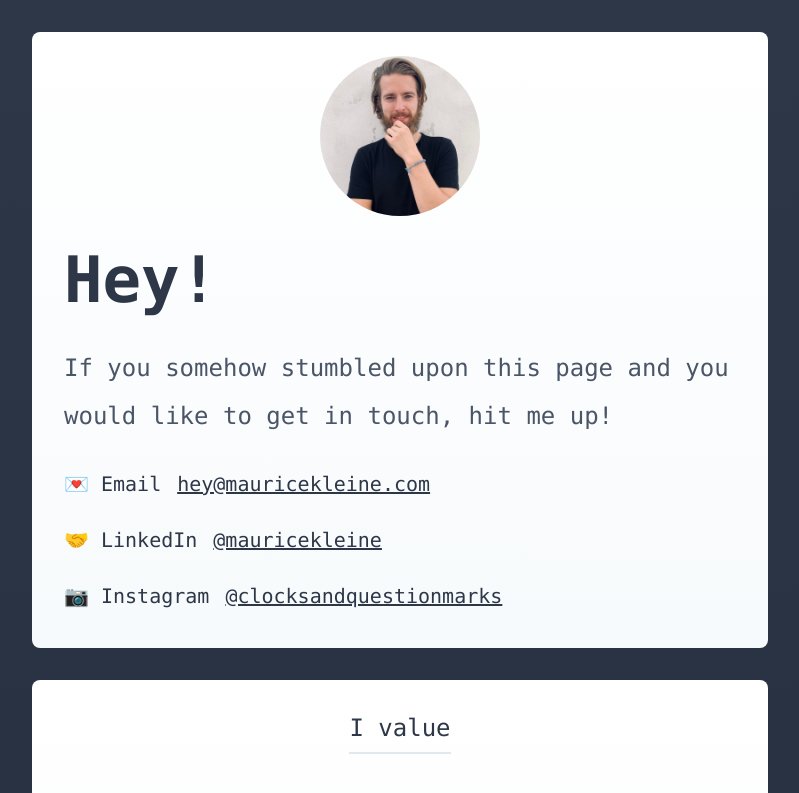
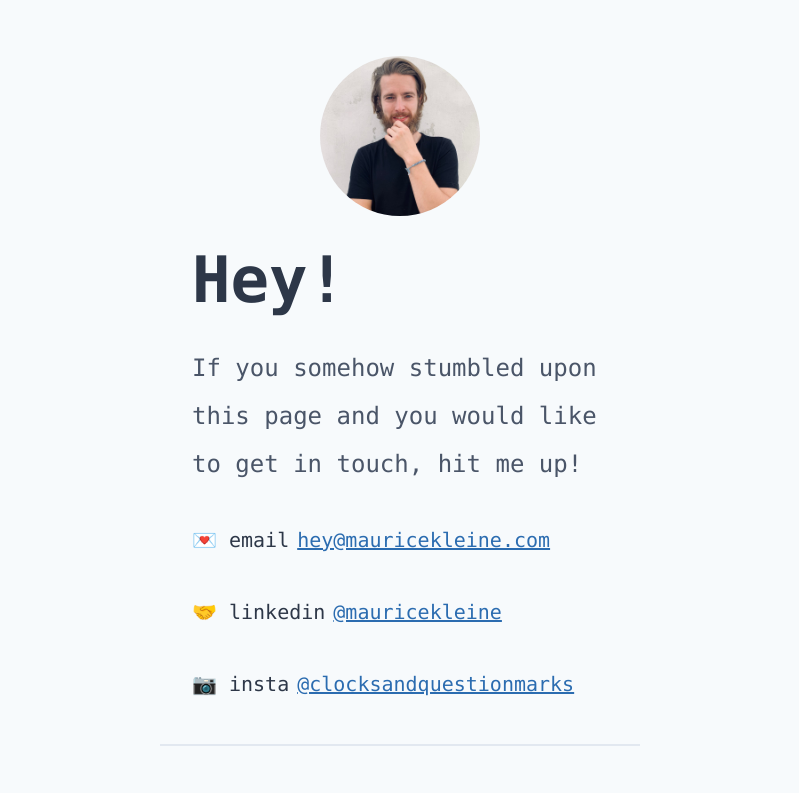
Before and after one commit to mauricekleine/mozza, a Next.js app: page / in a window 1280 px wide. Shown: the top 793 px of the page, without its empty margins (240-1039 px from the left). Built offline with nearby package versions, Linux system fonts and the light colour scheme; a web font is replaced by a local one.

Commit message:
feat: more ui improvements

```diff
--- a/plugins/gradients.js
+++ /dev/null
@@ -1,18 +0,0 @@
-const plugin = require("tailwindcss/plugin");
-
-module.exports = plugin(({ addUtilities, e, theme, variants }) => {
-  const gradients = theme("gradients", {});
-  const gradientVariants = variants("gradients", []);
-
-  const utilities = Object.keys(gradients).map((name) => {
-    const [start, end] = gradients[name];
-
-    return {
-      [`.bg-gradient-${e(name)}`]: {
-        backgroundImage: `linear-gradient(to bottom, ${start}, ${end})`,
-      },
-    };
-  });
-
-  addUtilities(utilities, gradientVariants);
-});
--- a/src/components/link.tsx
+++ b/src/components/link.tsx
@@ -8,7 +8,7 @@ type Props = {
 
 const Link = ({ children, href }: Props) => (
   <a
-    className="block my-2 px-4 py-2 sm:py-0 rounded-lg underline hover:text-gray-600"
+    className="py-4 text-blue-700 underline hover:text-gray-600"
     href={href}
     rel="noopener noreferrer"
     target="_blank"
--- a/src/components/section.tsx
+++ b/src/components/section.tsx
@@ -6,9 +6,7 @@ type Props = {
 };
 
 const Section = ({ children }: Props) => (
-  <section className="bg-gradient-silver mb-8 px-8 py-6 rounded-lg">
-    {children}
-  </section>
+  <section className="border-b-2 mb-8 px-8 py-6">{children}</section>
 );
 
 export default Section;
--- a/src/pages/_app.tsx
+++ b/src/pages/_app.tsx
@@ -6,17 +6,17 @@ import { createElement } from "react";
 import "../css/styles.css";
 
 const MyApp = ({ Component, pageProps }: AppProps) => (
-  <div className="bg-gradient-metal">
+  <div className="bg-gray-100 text-gray-800">
     <Head>
       <title>Maurice Kleine</title>
       <link rel="icon" href="/favicon.ico" />
     </Head>
 
-    <main className="font-mono md:leading-loose m-auto px-4 pt-8 text-gray-800 md:text-xl md:w-4/5 lg:w-3/5">
+    <main className="font-mono md:leading-loose m-auto px-4 pt-8 text-xl md:w-4/5 lg:w-3/5 xl:w-2/5">
       <Component {...pageProps} />
     </main>
 
-    <footer className="font-mono m-auto pb-8 text-center text-gray-100 w-3/5">
+    <footer className="font-mono m-auto pb-8 text-center w-3/5">
       <p>Made with 💖</p>
     </footer>
   </div>
--- a/src/pages/index.tsx
+++ b/src/pages/index.tsx
@@ -13,17 +13,15 @@ const Home = () => {
           <img className="h-40 rounded-full w-40" src="/maurice-kleine.jpg" />
         </div>
 
-        <div>
-          <p className="font-bold text-6xl">Hey!</p>
-          <p className="text-gray-700 text-2xl">
-            If you somehow stumbled upon this page and you would like to get in
-            touch, hit me up!
-          </p>
-        </div>
+        <p className="font-bold text-6xl">Hey!</p>
+        <p className="text-gray-700 text-2xl">
+          If you somehow stumbled upon this page and you would like to get in
+          touch, hit me up!
+        </p>
 
         <div className="mt-4">
           <div className="flex flex-col sm:flex-row sm:items-center">
-            <p>💌 Email</p>
+            <p className="sm:mr-2">💌 email</p>
 
             <Link href="mailto:hey@mauricekleine.com">
               hey@mauricekleine.com
@@ -31,7 +29,7 @@ const Home = () => {
           </div>
 
           <div className="flex flex-col sm:flex-row sm:items-center">
-            <p>🤝 LinkedIn</p>
+            <p className="sm:mr-2">🤝 linkedin</p>
 
             <Link href="https://www.linkedin.com/in/mauricekleine/">
               @mauricekleine
@@ -39,7 +37,7 @@ const Home = () => {
           </div>
 
           <div className="flex flex-col sm:flex-row sm:items-center">
-            <p>📷 Instagram</p>
+            <p className="sm:mr-2">📷 insta</p>
 
             <Link href="https://www.instagram.com/clocksandquestionmarks/">
               @clocksandquestionmarks
--- a/tailwind.config.js
+++ b/tailwind.config.js
@@ -13,11 +13,7 @@ module.exports = {
         "monospace",
       ],
     },
-    gradients: (theme) => ({
-      "metal": [theme("colors.gray.800"), theme("colors.gray.900")],
-      "silver": [theme("colors.white"), theme("colors.gray.100")],
-    }),
   },
   variants: {},
-  plugins: [require("./plugins/gradients")],
+  plugins: [],
 };
```
